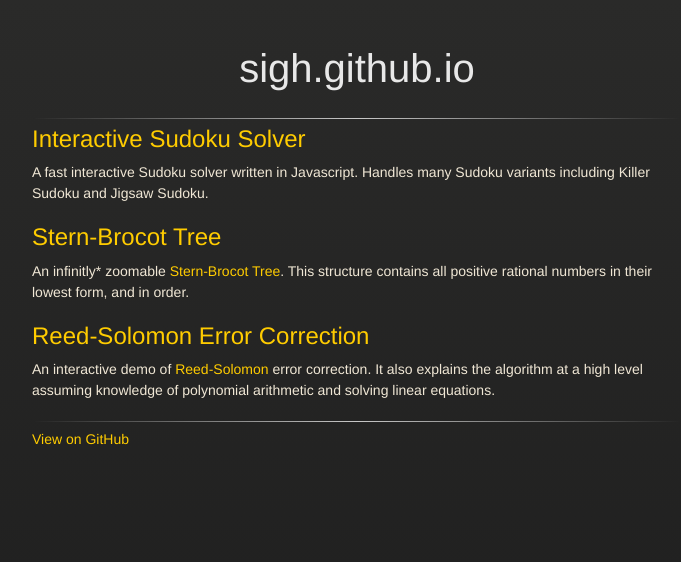
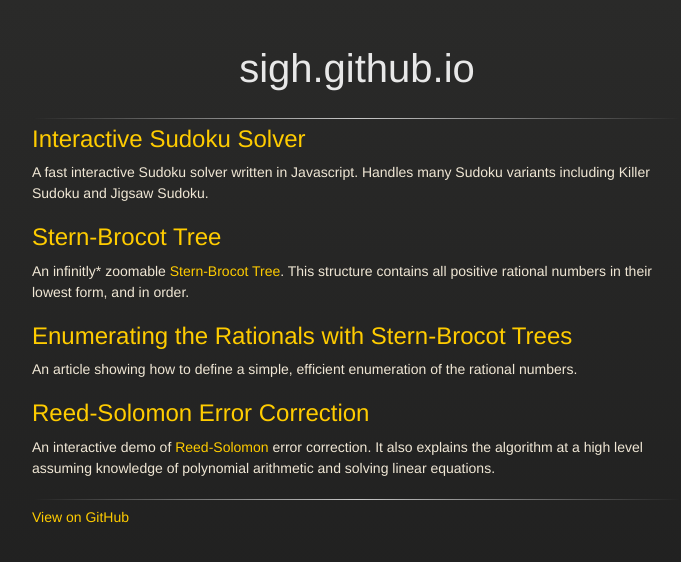
Before and after one commit to sigh/sigh.github.io, a Jekyll site: the page built from index.md, in a window 1280 px wide. Shown: the top 562 px of the page, without its empty margins (283-964 px from the left). Built offline with Jekyll 4.4.1, drawn with Linux system fonts in a browser that asks for light colours.

Commit message:
Add a link to the "Enumerating the Rationals with Stern-Brocot Trees" article.

```diff
--- a/index.md
+++ b/index.md
@@ -15,6 +15,11 @@ An infinitly\* zoomable
 This structure contains all positive rational numbers in their lowest form,
 and in order.
 
+## [Enumerating the Rationals with Stern-Brocot Trees](https://sigh.github.io/Stern-Brocot-Tree/enumerate)
+
+An article showing how to define a simple, efficient enumeration of the rational
+numbers.
+
 ## [Reed-Solomon Error Correction](http://sigh.github.io/reed-solomon)
 
 An interactive demo of
```
